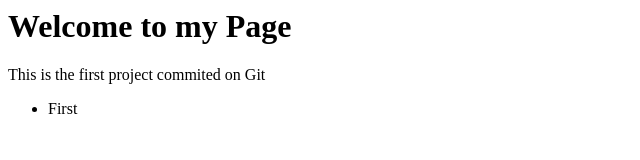
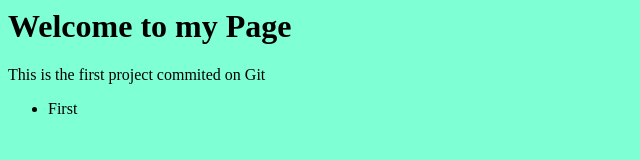
Before and after one commit to LadyDeveloper/curso-git, a plain HTML site: page index.html in a window 1280 px wide. Shown: the whole page, without its empty margins (0-640 px from the left). Drawn offline with Linux system fonts and the light colour scheme.

Commit message:
Added links

```diff
--- a/index.html
+++ b/index.html
@@ -1,6 +1,8 @@
 <html>
     <head>
         <title>Ana's Website</title>
+        <link rel="stylesheet" href="style.css">
+        <link rel="stylesheet" href="main.css">
     </head>
     <body>
         <h1>Welcome to my Page</h1>
```
